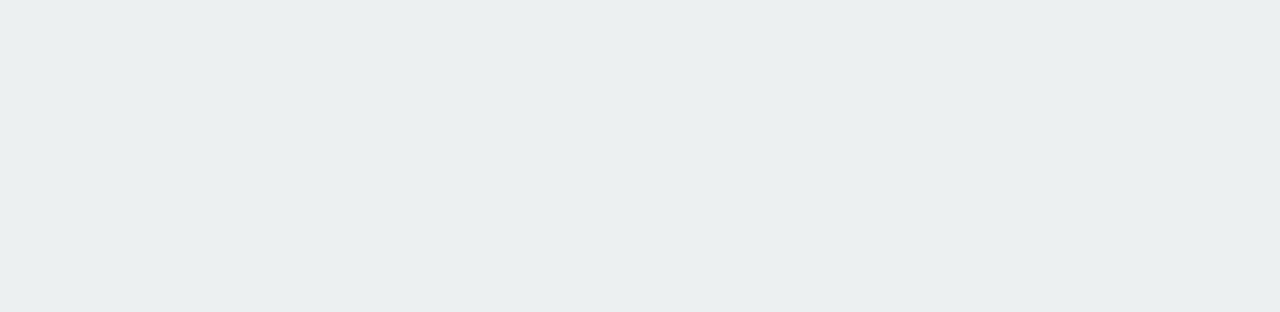
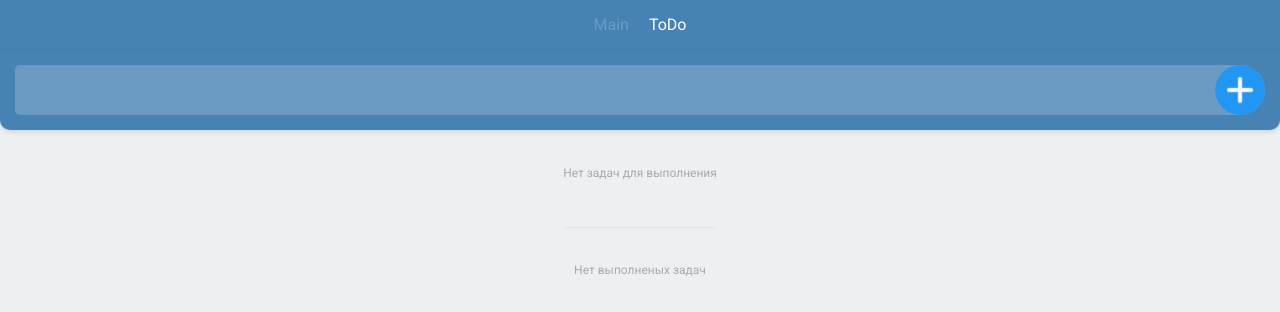
Before and after one commit to simolex/glo-tsx-todo, a React (Create React App) app: page / in a window 1280 px wide. Shown: the top 312 px of the page. Built offline with nearby package versions, Linux system fonts and the light colour scheme.

Commit message:
Рефакторинг приложения: изменение роутов и некоторых компонентов

```diff
--- a/package.json
+++ b/package.json
@@ -3,6 +3,7 @@
   "version": "0.1.0",
   "private": true,
   "dependencies": {
+    "@reduxjs/toolkit": "^2.11.2",
     "@testing-library/dom": "^10.4.1",
     "@testing-library/jest-dom": "^6.9.1",
     "@testing-library/react": "^16.3.2",
@@ -13,6 +14,7 @@
     "@types/react-dom": "^19.2.3",
     "react": "^19.2.4",
     "react-dom": "^19.2.4",
+    "react-redux": "^9.2.0",
     "react-router-dom": "^7.13.2",
     "react-scripts": "5.0.1",
     "typescript": "^4.9.5",
--- a/src/components/Form/Form.tsx
+++ b/src/components/Form/Form.tsx
@@ -1,4 +1,4 @@
-import { ChangeEvent, useState } from 'react'
+import { ChangeEvent, SubmitEvent, useState } from 'react'
 import './Form.scss'
 
 interface FormProps {
@@ -10,11 +10,12 @@ export const Form = (props: FormProps) => {
 
     const [text, setText] = useState<string>('')
 
-    const formSubmit = () => {
+    const formSubmit = (e: SubmitEvent<HTMLFormElement>) => {
         if (text) {
             createNewTodo(text)
             setText('')
         }
+        e.preventDefault()
     }
 
     const changeText = (e: ChangeEvent<HTMLInputElement>) => {
--- a/src/components/Header/Header.tsx
+++ b/src/components/Header/Header.tsx
@@ -7,7 +7,7 @@ export const Header = () => {
         <header className={styles.header}>
             <div className={styles.container}>
                 <NavLink to="/" className={getActiveClass}>Main</NavLink>
-                <NavLink to="/todo" className={getActiveClass}>ToDo</NavLink>
+                <NavLink to="/list" className={getActiveClass}>ToDo</NavLink>
             </div>
         </header>
     )
--- a/src/index.tsx
+++ b/src/index.tsx
@@ -2,63 +2,14 @@ import React from 'react';
 import ReactDOM from 'react-dom/client';
 import './assets/scss/normalize.scss';
 import './assets/scss/style.scss';
-import { ToDoListPage } from './pages/ToDoListPage';
-import { createBrowserRouter, RouterProvider } from 'react-router-dom';
-import { HomePage } from './pages/HomePage';
+import { RouterProvider } from 'react-router-dom';
 import { Todo } from './models/todo-item';
-import { NotFound } from './pages/404';
-import { ItemDescription } from './pages/ItemDescription';
-import { Layout } from './layouts/Layout';
+import { router } from './route';
 
 
-const todos: Todo[] = [
-  {
-    id: 0,
-    text: 'Задание 1',
-    isDone: false
-  },
-  {
-    id: 1,
-    text: 'Задание 2',
-    isDone: false
-  },
-  {
-    id: 2,
-    text: 'Задание 3',
-    isDone: true
-  },
-  {
-    id: 3,
-    text: 'Задание 4',
-    isDone: true
-  }
-]
 
-const router = createBrowserRouter([
-  {
-    path: '/',
-    element: <Layout />,
-    errorElement: <NotFound />,
-    children: [
-      {
-        path: '/',
-        element: <HomePage todos={todos} />
-      },
-      {
-        path: '/todo',
-        element: <ToDoListPage />
-      },
-      {
-        path: '/list/:id',
-        element: <ItemDescription todos={todos} />
-      }
-    ]
-  },
-  {
-    path: '*',
-    element: <NotFound />
-  }
-], { basename: '/app/' })
+
+
 
 const root = ReactDOM.createRoot(
   document.getElementById('root') as HTMLElement
--- a/src/pages/HomePage.tsx
+++ b/src/pages/ViewList.tsx
@@ -1,11 +1,11 @@
 import { ListItem } from "../components/ListItem/ListItem"
 import { Todo } from "../models/todo-item"
 
-interface HomePageProps {
+interface ViewListProps {
     todos: Todo[]
 }
 
-export const HomePage = (props: HomePageProps) => {
+export const ViewList = (props: ViewListProps) => {
     const { todos } = props
     return (
         <div className="container">
--- a/src/pages/ItemDescription.tsx
+++ b/src/pages/ViewListItem.tsx
@@ -2,10 +2,10 @@ import { useEffect, useState } from "react"
 import { useNavigate, useParams } from "react-router-dom"
 import { Todo } from "../models/todo-item"
 
-interface ItemDescriptionProps {
+interface ViewListItemProps {
     todos: Todo[]
 }
-export const ItemDescription = (props: ItemDescriptionProps) => {
+export const ViewListItem = (props: ViewListItemProps) => {
     const { id } = useParams()
     const navigate = useNavigate()
     const [todo, setTodo] = useState<Todo>()
--- /dev/null
+++ b/src/route.tsx
@@ -0,0 +1,57 @@
+import { createBrowserRouter } from "react-router-dom";
+import { Layout } from "./layouts/Layout";
+import { NotFound } from "./pages/404";
+import { ViewList } from "./pages/ViewList";
+import { ToDoListPage } from "./pages/ToDoListPage";
+import { ViewListItem } from "./pages/ViewListItem";
+import { Todo } from "./models/todo-item";
+
+const todos: Todo[] = [
+    {
+        id: 0,
+        text: 'Задание 1',
+        isDone: false
+    },
+    {
+        id: 1,
+        text: 'Задание 2',
+        isDone: false
+    },
+    {
+        id: 2,
+        text: 'Задание 3',
+        isDone: true
+    },
+    {
+        id: 3,
+        text: 'Задание 4',
+        isDone: true
+    }
+]
+
+export const router = createBrowserRouter([
+    {
+        path: '/',
+        element: <Layout />,
+        errorElement: <NotFound />,
+        children: [
+            {
+                path: '/',
+                element: <ToDoListPage />
+            },
+            {
+                path: '/list',
+                element: <ViewList todos={todos} />,
+
+            },
+            {
+                path: '/list/:id',
+                element: <ViewListItem todos={todos} />
+            }
+        ]
+    },
+    {
+        path: '*',
+        element: <NotFound />
+    }
+], { basename: '/' })
```
Also changed, not shown: 1 other file (tests, documents, lock files or other folders).
